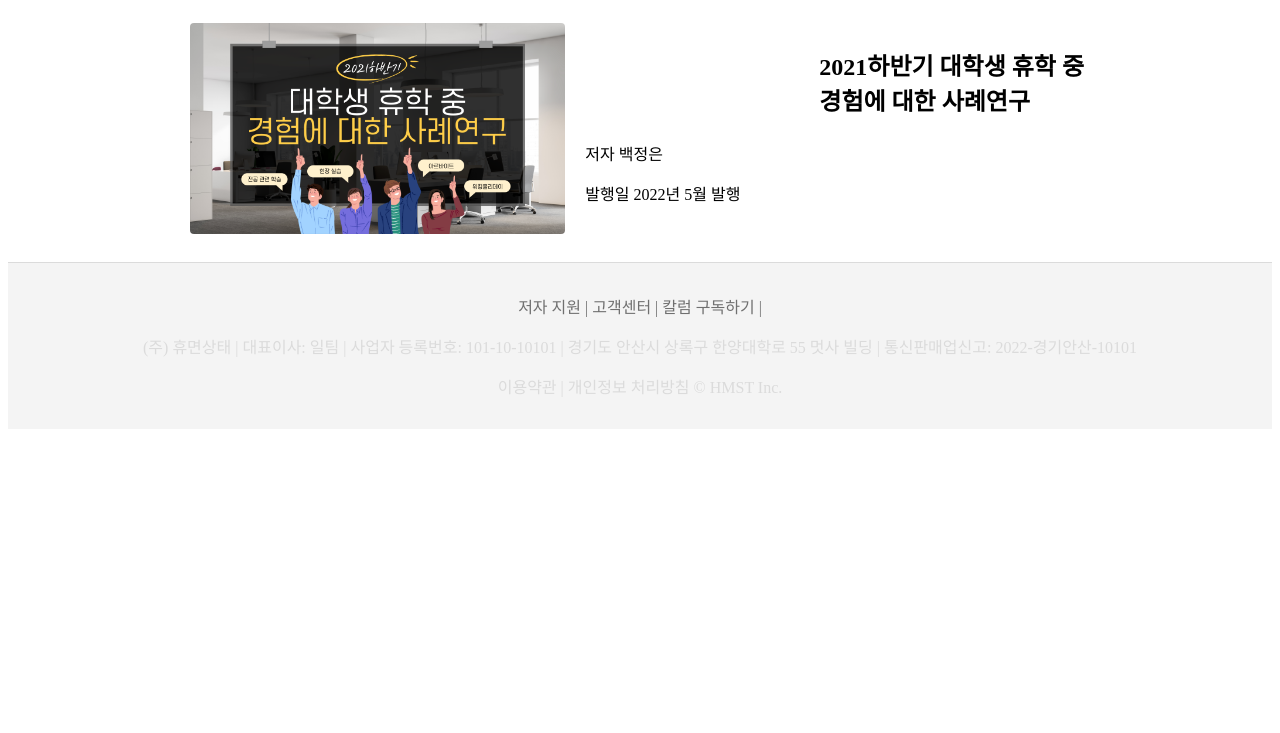
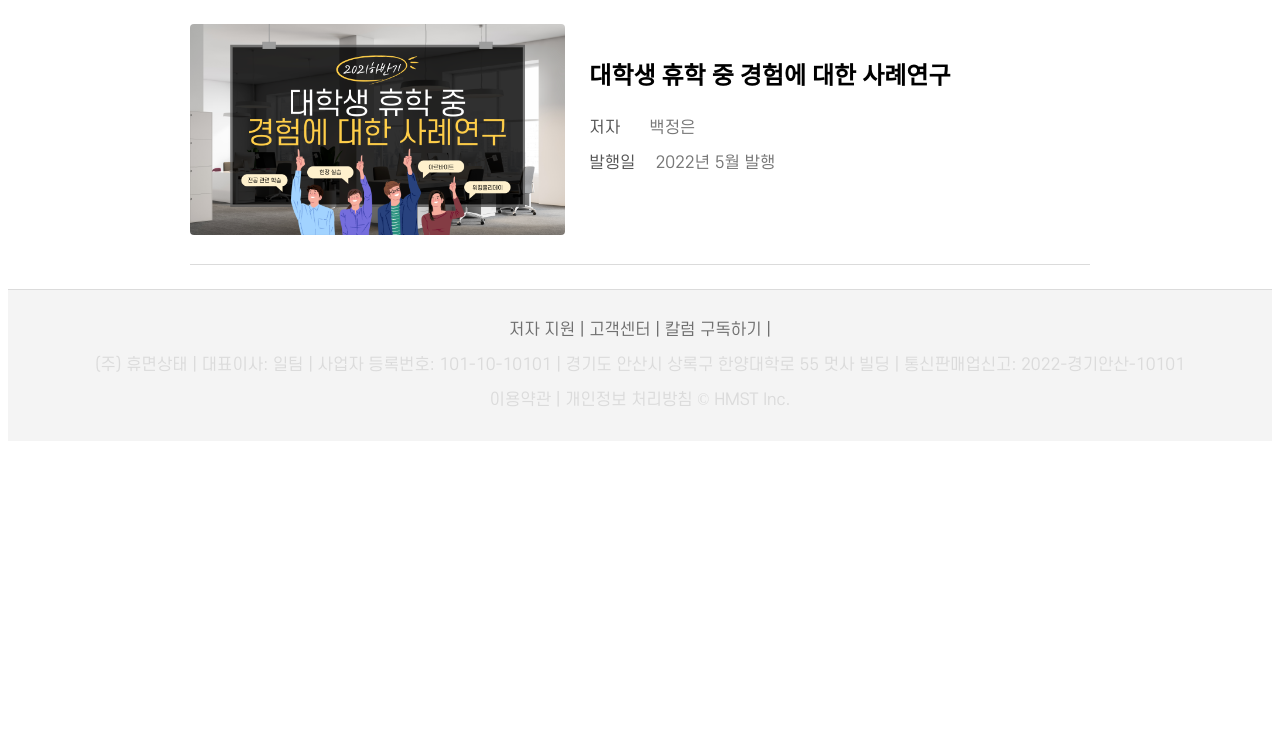
Before and after one commit to sehyuni/OOAthon, a plain HTML site: page webSite2/column_page.html in a window 1280 px wide. Shown: the part 67-800 px from the top of the page. Drawn offline with Linux system fonts and the light colour scheme; a web font is replaced by a local one.

Commit message:
update coulmn_page
아직 미완, css파일 사용하기 편하게 새로 만들어보긴 했는데 필요하면 저기서 class이름 가져다가 쓰면 됩니다!

```diff
--- a/webSite2/column_page.html
+++ b/webSite2/column_page.html
@@ -60,35 +60,35 @@
 <!-- Section -->
 <section class="column" role="document">
   <div class="fixed_container">
-    <div class="d-flex w-100">
-      <div class="p-0 mr-20 top_img">
+    <div class="d-flex w-100 mb-24">
+      <div class="p-0 mr-24 top_img">
         <img src="images/Col_1.png" width="100%" class="rounded">
       </div>
       <div class="column_info">
-        <h3 class="large_size_font bold_font">
-          2021하반기 대학생 휴학 중 경험에 대한 사례연구
-        </h3>
-        <div class="" style="gap: 4px;">
-          <p class="">
-            <span class="">
-              <span class="" style="min-width: 40px;">저자</span>
+        <h4 class="large_size_font bold_font mb-12">
+          대학생 휴학 중 경험에 대한 사례연구
+        </h4>
+        <div class="d-flex c-flex mb-12 w-100">
+          <p class="d-flex mb-0">
+            <span class="d-flex mr-8 small_size_font">
+              <span class="gray_color mr-12" style="min-width: 40px;">저자</span>
             </span>
-            <span class="">
+            <span class="d-flex flex-wrap soft_gray_color">
               <span class="">백정은</span>
             </span>
           </p>
-          <p class="">
-            <span class="">
-              <span class="" style="min-width: 40px;">발행일</span>
+          <p class="d-flex mb-0">
+            <span class="d-flex mr-8 small_size_font">
+              <span class="gray_color mr-12" style="min-width: 40px;">발행일</span>
             </span>
-            <span class="">
+            <span class="d-flex flex-wrap soft_gray_color">
               <span class="">2022년 5월 발행</span>
             </span>
           </p>
         </div>
       </div>
     </div>
-    <div class="line"></div>
+    <div class="b_line"></div>
   </div>
 </section>
 
--- a/webSite2/css/fonts.css
+++ b/webSite2/css/fonts.css
@@ -1,6 +1,16 @@
+@font-face {
+    font-family: 'SCDrea3';
+    src: url('../font/SCDream5.woff') format('woff');
+}
+
 @font-face {
     font-family: 'SCDream4';
-    src: url('./font/SCDream4.woff') format('woff');
+    src: url('../font/SCDream4.woff') format('woff');
+}
+
+@font-face {
+    font-family: 'SCDream5';
+    src: url('../font/SCDream5.woff') format('woff');
 }
 
 body * {
@@ -12,6 +22,14 @@ body * {
     font-size: 24px;
 }
 
+.small_size_font {
+    font-size: 12px;
+}
+
 .bold_font {
     font-family: 'SCDream5';
 }
+
+.thin_font {
+    font-family: 'SCDream3';
+}
--- a/webSite2/css/page_style.css
+++ b/webSite2/css/page_style.css
@@ -8,8 +8,16 @@
     padding-bottom: 24px;
 }
 
+.flex-wrap{
+    flex-wrap: wrap;
+}
+
 .d-flex {
     display: flex;
+}
+
+.c-flex {
+    flex-direction: column;
 }
 
 .w-100 {
@@ -20,8 +28,28 @@
     padding: 0;
 }
 
-.mr-20 {
-    margin-right:20px;
+.mr-8 {
+    margin-right:8px;
+}
+
+.mr-12 {
+    margin-right:12px;
+}
+
+.mr-24 {
+    margin-right:24px;
+}
+
+.mb-0 {
+    margin-bottom: 0;
+}
+
+.mb-12 {
+    margin-bottom: 12px;
+}
+
+.mb-24 {
+    margin-bottom: 24px;
 }
 
 .rounded {
@@ -33,3 +61,15 @@
     flex: 0 0 41.7%;
     position: relative;
 }
+
+.b_line {
+    border-bottom: 1px solid #dbdbdb;
+}
+
+.gray_color {
+    color: #555;
+}
+
+.soft_gray_color {
+    color: #777;
+}
```
